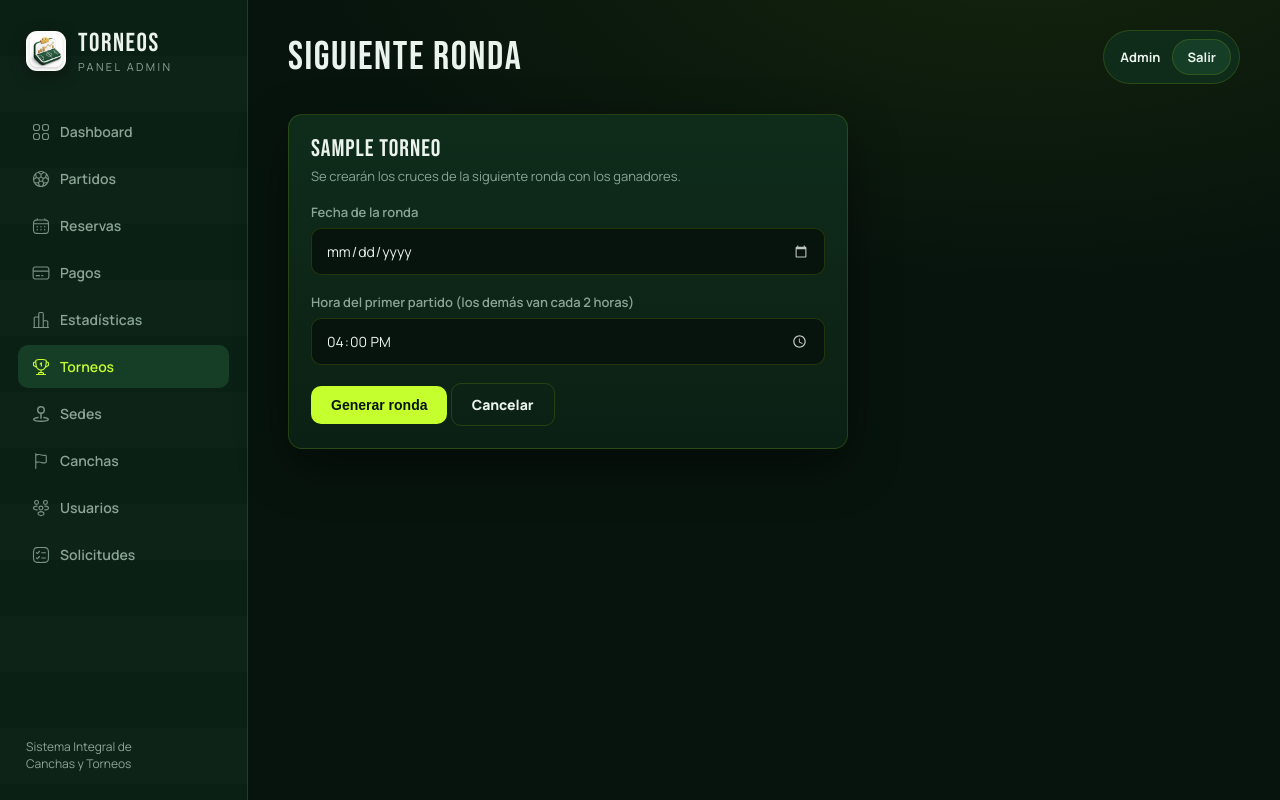
After one commit to VMMC5/sistema-futbol, a Flask app: template web/app/templates/torneo_iniciar.html in a window 1280 px wide. The commit adds this page. Run offline with Flask 3, Linux system fonts and the light colour scheme; the template is opened without the code that fills it: most values are stand-ins (such as "Sample title", 1, 10 or a date in 2020); parts of the project's set-up code (start-up, migrations or seed data) failed here and were passed over.

Commit message:
feat(web): iniciar torneo, siguiente ronda y asignacion de arbitro en el panel
Co-Authored-By: Claude Fable 5 <noreply@anthropic.com>

```diff
--- a/web/app/app.py
+++ b/web/app/app.py
@@ -126,6 +126,16 @@ def _detalle_error(respuesta, por_defecto="Ocurrió un error"):
         return por_defecto
 
 
+def _tipo_normalizado(tipo):
+    """Espejo de calendario.normalizar_tipo (el panel no importa el paquete api)."""
+    import unicodedata
+    if not tipo:
+        return ""
+    plano = "".join(c for c in unicodedata.normalize("NFD", tipo)
+                    if unicodedata.category(c) != "Mn")
+    return " ".join(plano.lower().split())
+
+
 # ----------------------------------------------------------------------
 # Autenticación
 # ----------------------------------------------------------------------
@@ -204,7 +214,10 @@ def torneos():
     r = api_get("/torneos")
     if r.status_code == 401:
         return _sesion_expirada()
-    return render_template("torneos.html", torneos=r.json() if r.status_code == 200 else [])
+    lista = r.json() if r.status_code == 200 else []
+    for t in lista:
+        t["es_eliminacion"] = _tipo_normalizado(t.get("tipo")) == "eliminacion directa"
+    return render_template("torneos.html", torneos=lista)
 
 
 @app.route("/torneos/nuevo", methods=["GET", "POST"])
@@ -242,6 +255,71 @@ def torneo_nuevo():
         flash(_detalle_error(r, "No se pudo crear el torneo."), "error")
 
     return render_template("torneo_nuevo.html", sedes=sedes)
+
+
+@app.route("/torneos/<int:torneo_id>/iniciar", methods=["GET", "POST"])
+@login_required
+def torneo_iniciar(torneo_id):
+    if request.method == "POST":
+        r = api_post(f"/torneos/{torneo_id}/iniciar", {
+            "primera_fecha": request.form.get("fecha", "").strip(),
+            "hora_base": request.form.get("hora", "").strip(),
+        })
+        if r.status_code == 401:
+            return _sesion_expirada()
+        if r.status_code == 200:
+            flash(f"Torneo iniciado: {r.json().get('partidos_creados', 0)} partidos creados.", "ok")
+        else:
+            flash(_detalle_error(r, "No se pudo iniciar el torneo."), "error")
+        return redirect(url_for("torneos"))
+    rt = api_get(f"/torneos/{torneo_id}")
+    if rt.status_code == 401:
+        return _sesion_expirada()
+    if rt.status_code != 200:
+        flash("Torneo no encontrado.", "error")
+        return redirect(url_for("torneos"))
+    return render_template("torneo_iniciar.html", torneo=rt.json(), modo="iniciar")
+
+
+@app.route("/torneos/<int:torneo_id>/siguiente-ronda", methods=["GET", "POST"])
+@login_required
+def torneo_siguiente_ronda(torneo_id):
+    if request.method == "POST":
+        r = api_post(f"/torneos/{torneo_id}/siguiente-ronda", {
+            "fecha": request.form.get("fecha", "").strip(),
+            "hora_base": request.form.get("hora", "").strip(),
+        })
+        if r.status_code == 401:
+            return _sesion_expirada()
+        if r.status_code == 200:
+            cuerpo = r.json()
+            if cuerpo.get("estado") == "finalizado":
+                flash(f"¡Campeón: {cuerpo.get('campeon', '?')}! Torneo finalizado.", "ok")
+            else:
+                flash(f"Ronda {cuerpo.get('ronda')}: {cuerpo.get('partidos_creados')} partidos creados.", "ok")
+        else:
+            flash(_detalle_error(r, "No se pudo generar la siguiente ronda."), "error")
+        return redirect(url_for("torneos"))
+    rt = api_get(f"/torneos/{torneo_id}")
+    if rt.status_code == 401:
+        return _sesion_expirada()
+    if rt.status_code != 200:
+        flash("Torneo no encontrado.", "error")
+        return redirect(url_for("torneos"))
+    return render_template("torneo_iniciar.html", torneo=rt.json(), modo="siguiente-ronda")
+
+
+@app.route("/partidos/<int:partido_id>/arbitro", methods=["POST"])
+@login_required
+def partido_asignar_arbitro(partido_id):
+    r = api_put(f"/partidos/{partido_id}", {"arbitro_id": int(request.form.get("arbitro_id", 0))})
+    if r.status_code == 401:
+        return _sesion_expirada()
+    if r.status_code == 200:
+        flash("Árbitro asignado.", "ok")
+    else:
+        flash(_detalle_error(r, "No se pudo asignar el árbitro."), "error")
+    return redirect(url_for("partido_detalle", partido_id=partido_id))
 
 
 @app.route("/torneos/<int:torneo_id>/tabla")
@@ -575,6 +653,11 @@ def partido_detalle(partido_id):
     banca_local = plan_local.get("suplentes") if plan_local else None
     banca_visitante = plan_visitante.get("suplentes") if plan_visitante else None
 
+    disponibles = []
+    if partido.get("estado") == "programado":
+        ra = api_get(f"/partidos/{partido_id}/arbitros-disponibles")
+        disponibles = ra.json() if ra.status_code == 200 else []
+
     return render_template(
         "partido_detalle.html",
         partido=partido,
@@ -583,6 +666,7 @@ def partido_detalle(partido_id):
         filas_visitante=filas_visitante,
         banca_local=banca_local,
         banca_visitante=banca_visitante,
+        disponibles=disponibles,
     )
 
 
--- /dev/null
+++ b/web/app/templates/torneo_iniciar.html
@@ -0,0 +1,29 @@
+{% extends "base.html" %}
+{% set active = 'torneos' %}
+{% block title %}{{ 'Iniciar torneo' if modo == 'iniciar' else 'Siguiente ronda' }}{% endblock %}
+{% block heading %}{{ 'Iniciar torneo' if modo == 'iniciar' else 'Siguiente ronda' }}{% endblock %}
+
+{% block content %}
+<div class="card form-card">
+  <h2 style="margin-bottom:6px;">{{ torneo.nombre }}</h2>
+  <p class="sub" style="margin-bottom:18px;">
+    {% if modo == 'iniciar' %}
+    Se generará el calendario completo ({{ torneo.tipo or 'tipo sin definir' }}) y el torneo pasará a "en curso".
+    {% else %}
+    Se crearán los cruces de la siguiente ronda con los ganadores.
+    {% endif %}
+  </p>
+  <form method="post">
+    <div class="field">
+      <label for="fecha">{{ 'Fecha de la primera jornada' if modo == 'iniciar' else 'Fecha de la ronda' }}</label>
+      <input type="date" id="fecha" name="fecha" required>
+    </div>
+    <div class="field">
+      <label for="hora">Hora del primer partido (los demás van cada 2 horas)</label>
+      <input type="time" id="hora" name="hora" value="16:00" required>
+    </div>
+    <button class="btn" type="submit">{{ 'Iniciar torneo' if modo == 'iniciar' else 'Generar ronda' }}</button>
+    <a class="btn ghost" href="{{ url_for('torneos') }}">Cancelar</a>
+  </form>
+</div>
+{% endblock %}
--- a/web/app/templates/torneo_nuevo.html
+++ b/web/app/templates/torneo_nuevo.html
@@ -36,7 +36,10 @@
 
     <div class="field">
       <label for="tipo">Tipo de torneo</label>
-      <input type="text" id="tipo" name="tipo" placeholder="Ej. Liga, Eliminación directa">
+      <select id="tipo" name="tipo">
+        <option value="liga">Liga</option>
+        <option value="eliminacion directa">Eliminación directa</option>
+      </select>
     </div>
 
     <div class="field">
--- a/web/app/templates/torneos.html
+++ b/web/app/templates/torneos.html
@@ -29,6 +29,11 @@
         <td>{{ t.sede_nombre or ('Sede #' ~ t.sede_id) }}</td>
         <td class="num">{{ t.cupo_maximo if t.cupo_maximo else '—' }}</td>
         <td style="text-align:right;">
+          {% if t.estado == 'programado' %}
+          <a href="{{ url_for('torneo_iniciar', torneo_id=t.id) }}" class="btn" style="padding:7px 14px;">Iniciar torneo</a>
+          {% elif t.estado == 'en_curso' and t.es_eliminacion %}
+          <a href="{{ url_for('torneo_siguiente_ronda', torneo_id=t.id) }}" class="btn" style="padding:7px 14px;">Siguiente ronda</a>
+          {% endif %}
           <a href="{{ url_for('tabla', torneo_id=t.id) }}" class="btn ghost" style="padding:7px 14px;">Tabla</a>
         </td>
       </tr>
```
Also changed, not shown: web/app/templates/partido_detalle.html (+18 -0 lines).
